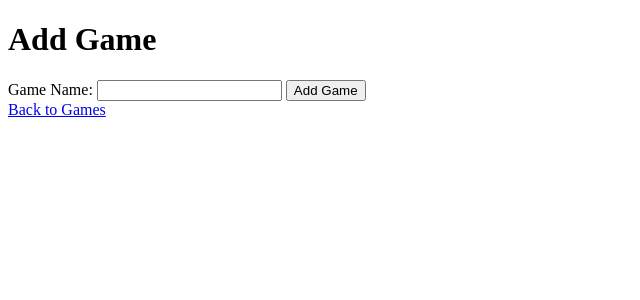
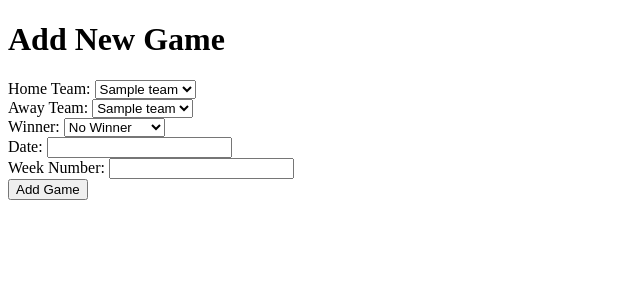
Before and after one commit to akshanbhag/NFLSeasonTracker, a Flask app: template templates/add_game.html in a window 1280 px wide. Shown: the top 300 px of the page, without its empty margins (0-640 px from the left). Run offline with Flask 3, Linux system fonts and the light colour scheme; the template is opened without the code that fills it: most values are stand-ins (such as "Sample title", 1, 10 or a date in 2020).

Commit message:
changed html files

```diff
--- a/templates/add_game.html
+++ b/templates/add_game.html
@@ -4,13 +4,37 @@
     <title>Add Game</title>
 </head>
 <body>
-    <h1>Add Game</h1>
-    <form action="/add" method="POST">
-        <label for="name">Game Name:</label>
-        <input type="text" name="name" id="name" required>
-        <!-- Add additional input fields for other game attributes -->
+    <h1>Add New Game</h1>
+    <form method="post" action="/add_game">
+        <label for="home_team">Home Team:</label>
+        <select name="home_team" id="home_team">
+            {% for team in teams %}
+            <option value="{{ team[0] }}">{{ team[1] }}</option>
+            {% endfor %}
+        </select><br>
+
+        <label for="away_team">Away Team:</label>
+        <select name="away_team" id="away_team">
+            {% for team in teams %}
+            <option value="{{ team[0] }}">{{ team[1] }}</option>
+            {% endfor %}
+        </select><br>
+
+        <label for="winner">Winner:</label>
+        <select name="winner" id="winner">
+            <option value="">No Winner</option>
+            {% for team in teams %}
+            <option value="{{ team[0] }}">{{ team[1] }}</option>
+            {% endfor %}
+        </select><br>
+
+        <label for="date">Date:</label>
+        <input type="text" name="date" id="date"><br>
+
+        <label for="week_number">Week Number:</label>
+        <input type="text" name="week_number" id="week_number"><br>
+
         <input type="submit" value="Add Game">
     </form>
-    <a href="/">Back to Games</a>
 </body>
 </html>
```
Also changed, not shown: templates/edit_game.html (+30 -4 lines).
